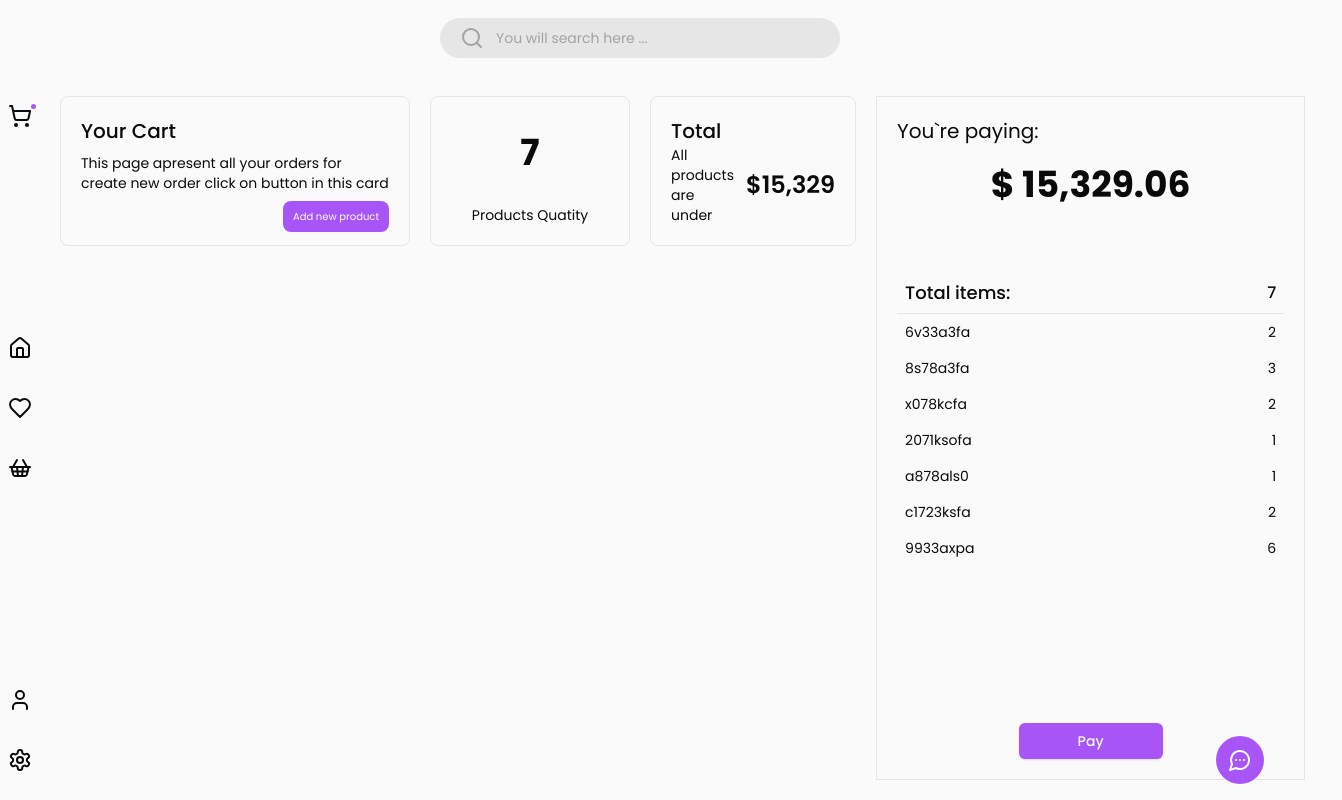
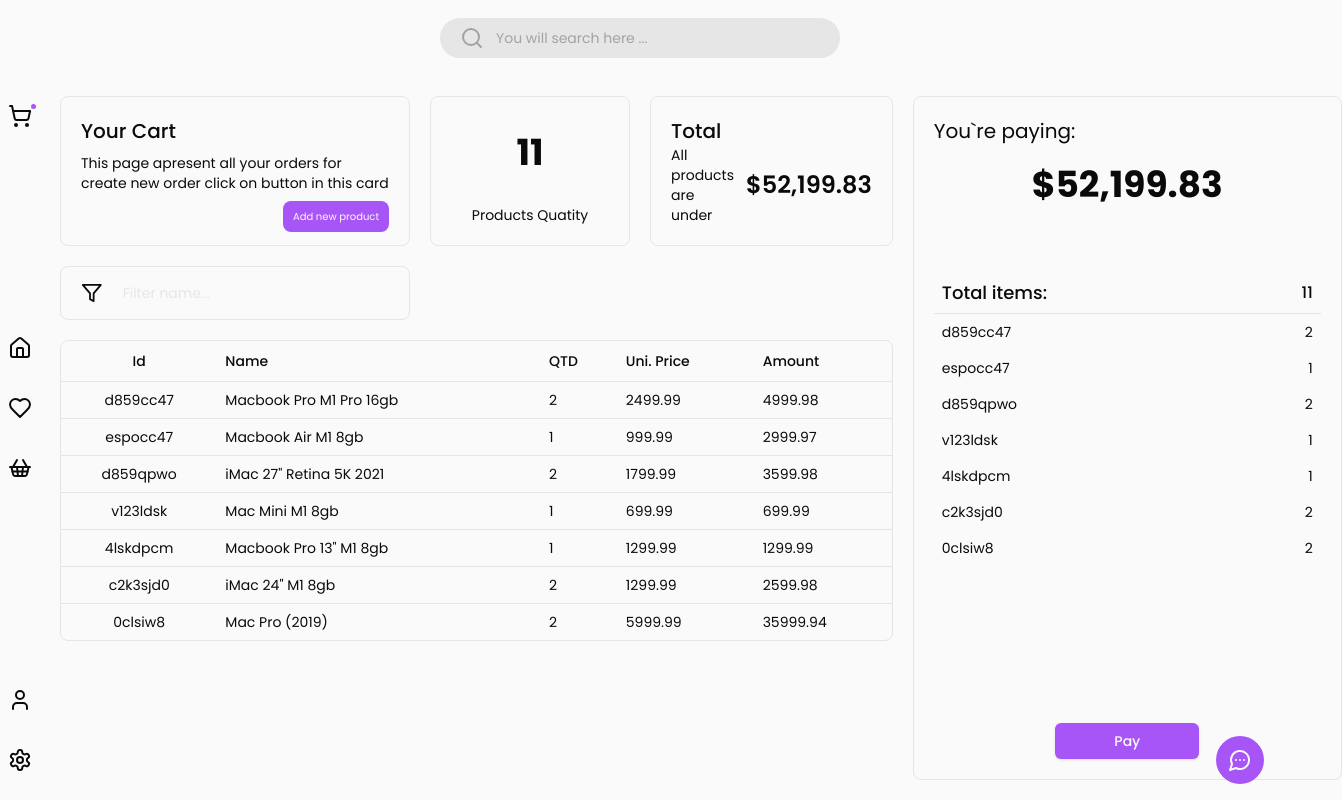
Before and after one commit to ClemilsonAzevedo/TheStore, a React (Vite) app in the folder web/: page /cart in a window 1280 px wide. Shown: the whole page, 1342 px wide, since content can reach past the window. Built offline with nearby package versions, Linux system fonts and the light colour scheme.

Commit message:
Style: Data table for products

```diff
--- a/web/src/pages/cart/index.tsx
+++ b/web/src/pages/cart/index.tsx
@@ -1,4 +1,6 @@
+import { Filter } from 'lucide-react'
 import { Button } from '@/components/ui/button'
+import { Input } from '@/components/ui/input'
 import {
 	TableRow,
 	TableHead,
@@ -8,40 +10,67 @@
 	TableHeader,
 } from '@/components/ui/table'
 
-const invoices = [
+const products = [
 	{
-		uuid: '6v33a3fa',
+		id: 'd859cc47',
+		name: 'Macbook Pro M1 Pro 16gb',
 		quantity: 2,
+		unitPrice: 2499.99,
+		amount: 4999.98,
 	},
 	{
-		uuid: '8s78a3fa',
-		quantity: 3,
+		id: 'espocc47',
+		name: 'Macbook Air M1 8gb',
+		quantity: 1,
+		unitPrice: 999.99,
+		amount: 2999.97,
 	},
 	{
-		uuid: 'x078kcfa',
+		id: 'd859qpwo',
+		name: 'iMac 27" Retina 5K 2021',
 		quantity: 2,
+		unitPrice: 1799.99,
+		amount: 3599.98,
 	},
 	{
-		uuid: '2071ksofa',
+		id: 'v123ldsk',
+		name: 'Mac Mini M1 8gb',
 		quantity: 1,
+		unitPrice: 699.99,
+		amount: 699.99,
 	},
 	{
-		uuid: 'a878als0',
+		id: '4lskdpcm',
+		name: 'Macbook Pro 13" M1 8gb',
 		quantity: 1,
+		unitPrice: 1299.99,
+		amount: 1299.99,
 	},
 	{
-		uuid: 'c1723ksfa',
+		id: 'c2k3sjd0',
+		name: 'iMac 24" M1 8gb',
 		quantity: 2,
+		unitPrice: 1299.99,
+		amount: 2599.98,
 	},
 	{
-		uuid: '9933axpa',
-		quantity: 6,
+		id: '0clsiw8',
+		name: 'Mac Pro (2019)',
+		quantity: 2,
+		unitPrice: 5999.99,
+		amount: 35999.94,
 	},
 ]
+
+const totalAmount = products
+	.reduce((acc, curr) => acc + curr.amount, 0)
+	.toLocaleString('en-US', { style: 'currency', currency: 'USD' })
+const totalQuantity = products.reduce((acc, curr) => acc + curr.quantity, 0)
 
 export function Cart() {
 	return (
 		<section className='w-full flex gap-5 p-5'>
+			<div className='w-full flex flex-col gap-5'>
 				<div className='w-full flex gap-5 h-[150px]'>
 					<div className='border border-neutral-400 rounded-lg min-w-[350px] h-full flex flex-col p-5 gap-2'>
 						<h3 className='font-medium text-xl'>Your Cart</h3>
@@ -56,25 +85,69 @@
 							Add new product
 						</a>
 					</div>
-
 					<div className='border border-neutral-400 rounded-lg min-w-[200px] h-full p-5 flex flex-col justify-end items-center'>
-					<span className='text-4xl font-bold mx-auto'>{invoices.length}</span>
+						<span className='text-4xl font-bold mx-auto'>{totalQuantity}</span>
 						<p className='text-sm mt-8'>Products Quatity</p>
 					</div>
-
 					<div className='border p-5 border-neutral-400 rounded-lg w-full h-full flex flex-col justify-between items-start'>
 						<span className='text-xl font-medium'>Total</span>
 						<p className='text-sm flex items-center gap-3'>
 							All products are under
-						<span className='text-2xl font-semibold'>$15,329</span>
+							<span className='text-2xl font-semibold'>{totalAmount}</span>
 						</p>
 					</div>
 				</div>
 
-			<div className='border min-w-[429px] h-full p-5 flex flex-col justify-between'>
+				<div className='flex flex-col gap-5'>
+					<div className='flex items-center gap-2 border w-[350px] py-2 pl-5 rounded-lg'>
+						<Filter size={24} />
+						<Input
+							placeholder='Filter name...'
+							className='border-none shadow-none outline-none placeholder:text-sm placeholder:text-neutral-400 text-sm'
+						/>
+					</div>
+
+					<div className='border rounded-lg'>
+						<Table>
+							<TableHeader>
+								<TableRow>
+									<TableHead className='text-sm text-neutral-950 text-center'>
+										Id
+									</TableHead>
+									<TableHead className='text-sm text-neutral-950'>
+										Name
+									</TableHead>
+									<TableHead className='text-sm text-neutral-950'>
+										QTD
+									</TableHead>
+									<TableHead className='text-sm text-neutral-950'>
+										Uni. Price
+									</TableHead>
+									<TableHead className='text-sm text-neutral-950'>
+										Amount
+									</TableHead>
+								</TableRow>
+							</TableHeader>
+							<TableBody>
+								{products.map(product => (
+									<TableRow key={product.id}>
+										<TableCell className='text-center'>{product.id}</TableCell>
+										<TableCell>{product.name}</TableCell>
+										<TableCell>{product.quantity}</TableCell>
+										<TableCell>{product.unitPrice}</TableCell>
+										<TableCell>{product.amount}</TableCell>
+									</TableRow>
+								))}
+							</TableBody>
+						</Table>
+					</div>
+				</div>
+			</div>
+
+			<div className='border rounded-lg min-w-[429px] h-full p-5 flex flex-col justify-between'>
 				<div className='flex flex-col gap-5 justify-start'>
 					<h4 className='text-xl '>You`re paying:</h4>
-					<h2 className='text-4xl font-bold text-center'>$ 15,329.06</h2>
+					<h2 className='text-4xl font-bold text-center'>{totalAmount}</h2>
 					<Table className='mt-12'>
 						<TableHeader>
 							<TableRow>
@@ -82,19 +155,16 @@
 									Total items:
 								</TableHead>
 								<TableHead className='font-medium text-right text-neutral-950 text-base'>
-									{invoices.length}
+									{totalQuantity}
 								</TableHead>
 							</TableRow>
 						</TableHeader>
 						<TableBody>
-							{invoices.map(invoice => (
-								<TableRow
-									className='border-none rounded-lg '
-									key={invoice.uuid}
-								>
-									<TableCell className='text-sm'>{invoice.uuid}</TableCell>
+							{products.map(product => (
+								<TableRow className='border-none rounded-lg ' key={product.id}>
+									<TableCell className='text-sm'>{product.id}</TableCell>
 									<TableCell className='text-right text-sm'>
-										{invoice.quantity}
+										{product.quantity}
 									</TableCell>
 								</TableRow>
 							))}
```
Lines whose indentation alone changed are shown as unchanged.
